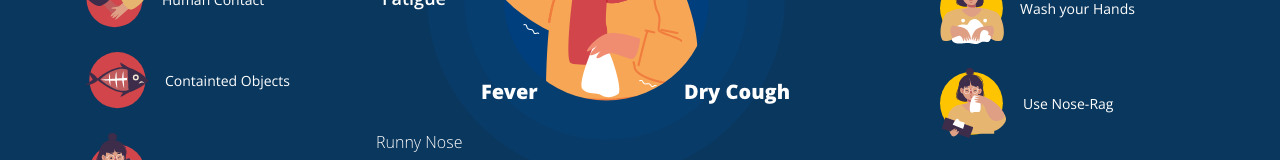
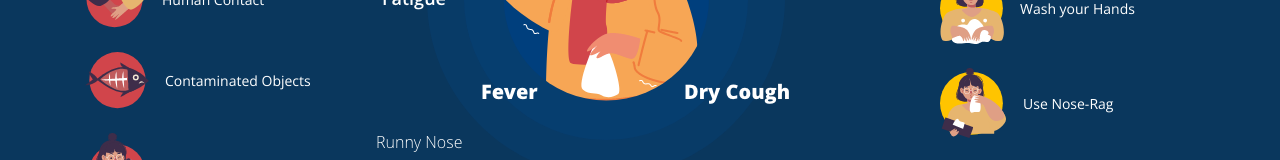
Before and after one commit to Fusemachines/covid-nepal-web, a React (Create React App) app: page /symptoms in a window 1280 px wide. Shown: the part 313-473 px from the top of the page. Built offline with nearby package versions, Linux system fonts and the light colour scheme; no server answers.

Commit message:
content fixes

```diff
--- a/src/routes/dashboard/symptoms/Symptoms.tsx
+++ b/src/routes/dashboard/symptoms/Symptoms.tsx
@@ -24,7 +24,7 @@ const Symptoms = () => {
 
             <Media className="mt-4">
               <img alt={''} src="/images/containedobject.png" className="align-self-center mr-3" />
-              <Media.Body className="align-self-center">Containted Objects</Media.Body>
+              <Media.Body className="align-self-center">Contaminated Objects</Media.Body>
             </Media>
 
             <Media className="mt-4">
```
